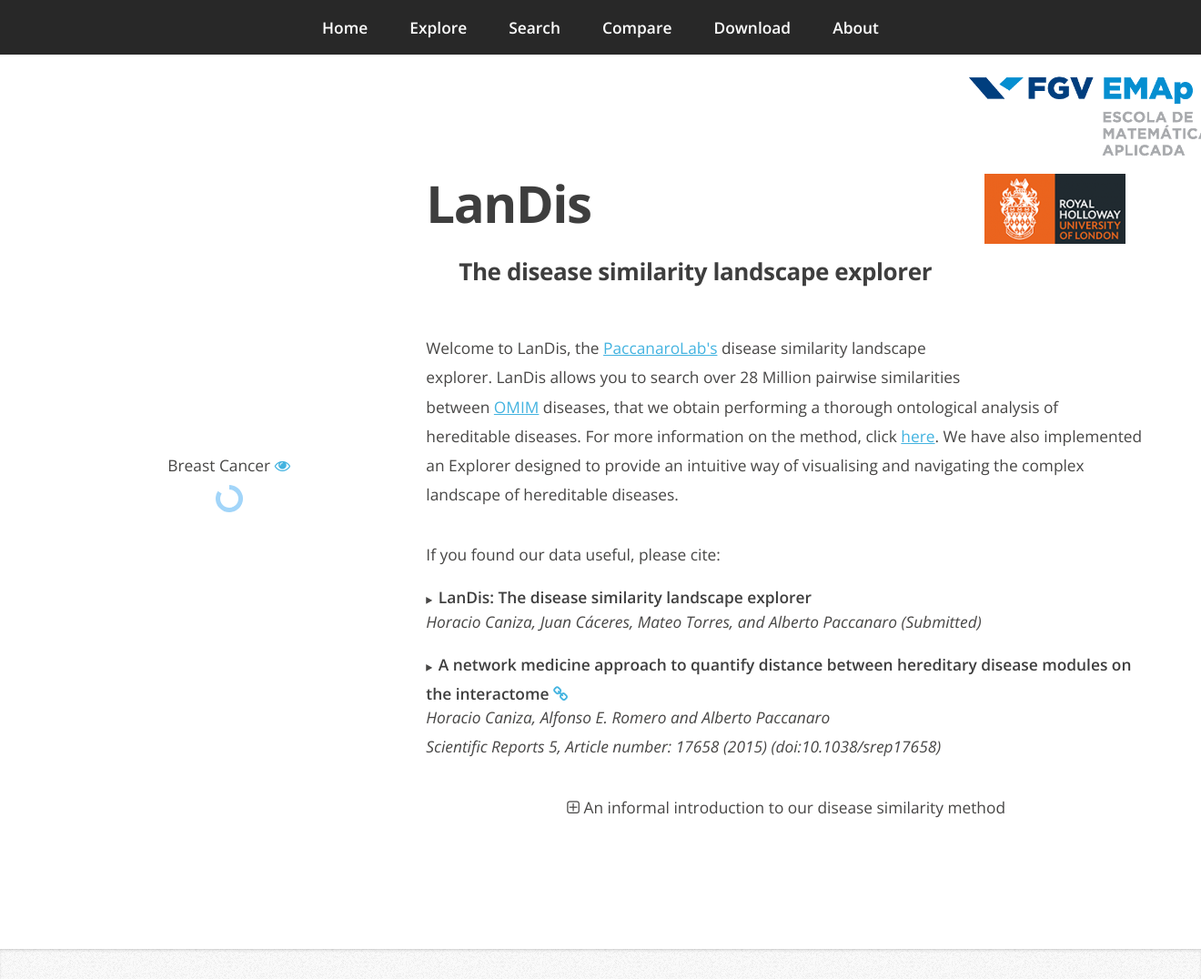
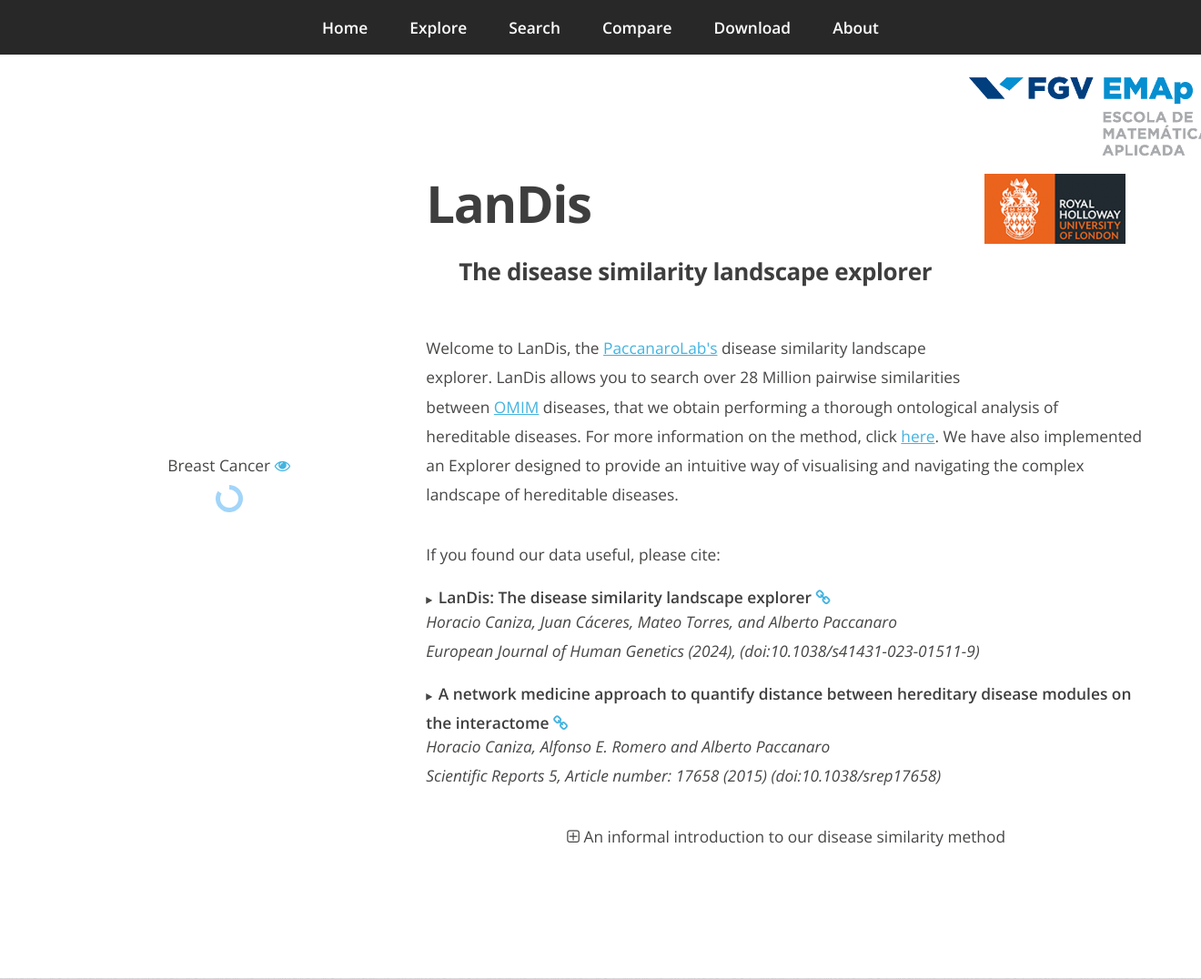
Before and after one commit to paccanarolab/landis, a Django app: page / in a window 1320 px wide; the page is wider, and only the part inside the window is pictured. Shown: the top 1076 px of that part at 91% size. Run offline with Django 4.2, Linux system fonts and the light colour scheme; some libraries are stand-ins or nearby versions.

Commit message:
Landis paper link

```diff
--- a/base/templates/index.html
+++ b/base/templates/index.html
@@ -536,16 +536,24 @@
                             <br/>
                             <p style="text-align:left; margin-top:-20px;">
                                 <i class="fa fa-play" style="font-size: 0.5em;">&nbsp; </i> <strong> LanDis: The disease similarity landscape explorer</strong>
-                                </p>
+
+                                <a href="https://www.nature.com/articles/s41431-023-01511-9">
+                                    <i class="fa fa-link" aria-hidden="true"></i>
+                                </a>
+
+                            </p>
+
                             <p style="margin-top:-40px; text-align:left">
-                                <i> Horacio Caniza, Juan C&aacute;ceres, Mateo Torres, and Alberto Paccanaro (Submitted)</i>
+                                <i> Horacio Caniza, Juan C&aacute;ceres, Mateo Torres, and Alberto Paccanaro<br>
+                                    European Journal of Human Genetics (2024), (doi:10.1038/s41431-023-01511-9)
+                                </i>
                             </p>
                             <p style="text-align:left; margin-top:-20px;">
                                 <i class="fa fa-play" style="font-size:0.5em;"\>&nbsp;</i> <strong>A network medicine approach to quantify distance between hereditary disease modules on the interactome</strong>
 
                                 <a href="https://www.nature.com/articles/srep17658">
                                     <i class="fa fa-link" aria-hidden="true"></i>
-                                    </a>
+                                </a>
                             </p>
                             <p style="margin-top:-40px; text-align:left">
                             <i> Horacio Caniza, Alfonso E. Romero and Alberto Paccanaro<br>
```
